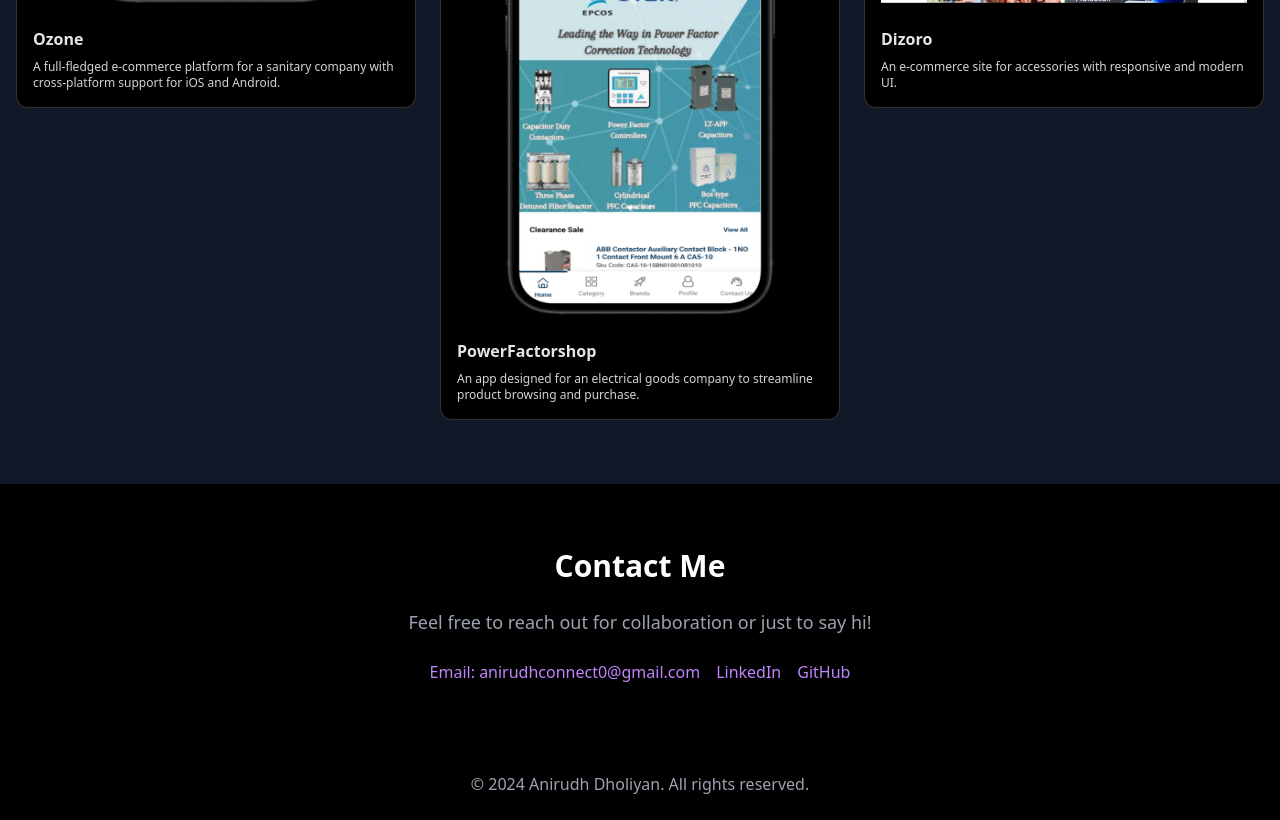
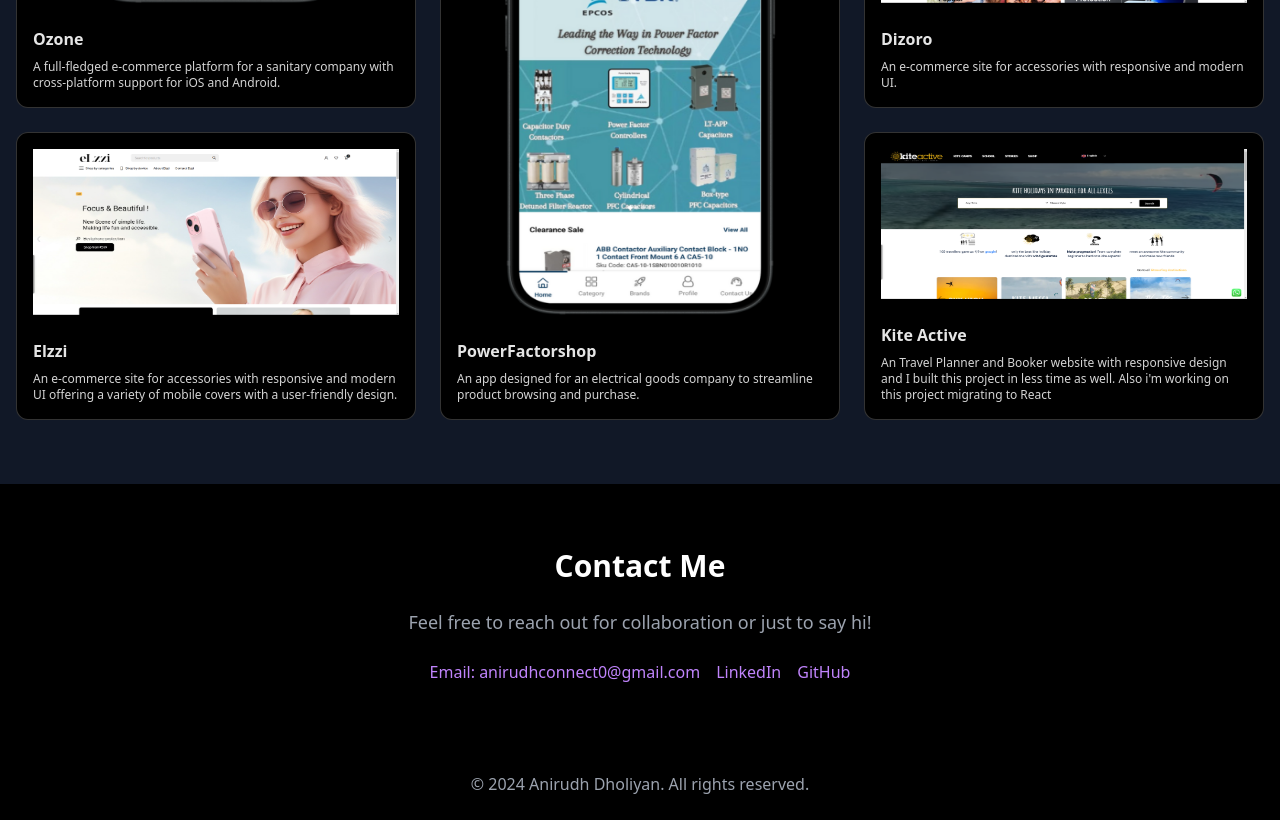
Before and after one commit to Anirudh596/anirudholiyan, a Next.js app: page / in a window 1280 px wide. Shown: the part 1720-2540 px from the top of the page. Built offline with nearby package versions, Linux system fonts and the light colour scheme.

Commit message:
"Added two new project entries to the projects array: Elzzi and Kite Active."

```diff
--- a/components/Projects.tsx
+++ b/components/Projects.tsx
@@ -42,6 +42,22 @@ const projects = [
       "An e-commerce site for accessories with responsive and modern UI.",
     link: "https://dizoro.in",
     image: "/dizoro.png",
+    vertical: false,
+  },
+  {
+    title: "Elzzi",
+    description:
+      "An e-commerce site for accessories with responsive and modern UI offering a variety of mobile covers with a user-friendly design.",
+    link: "https://dizoro.in",
+    image: "/elzzi.png",
+    vertical: false,
+  },
+  {
+    title: "Kite Active",
+    description:
+      "An Travel Planner and Booker website with responsive design and I built this project in less time as well. Also i'm working on this project migrating to React",
+    link: "https://kiteactive.com",
+    image: "/kite.png",
     vertical: false,
   },
 ];
```
Also changed, not shown: public/kite.png (added).
